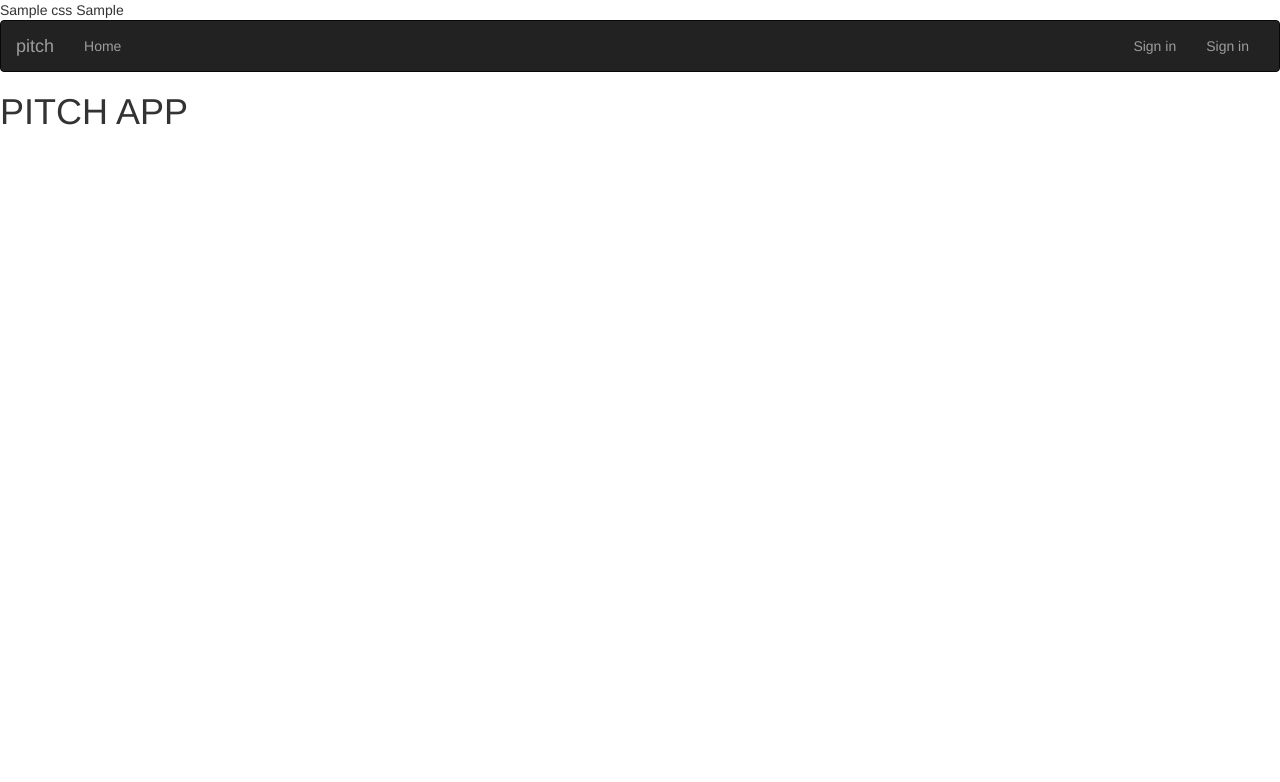
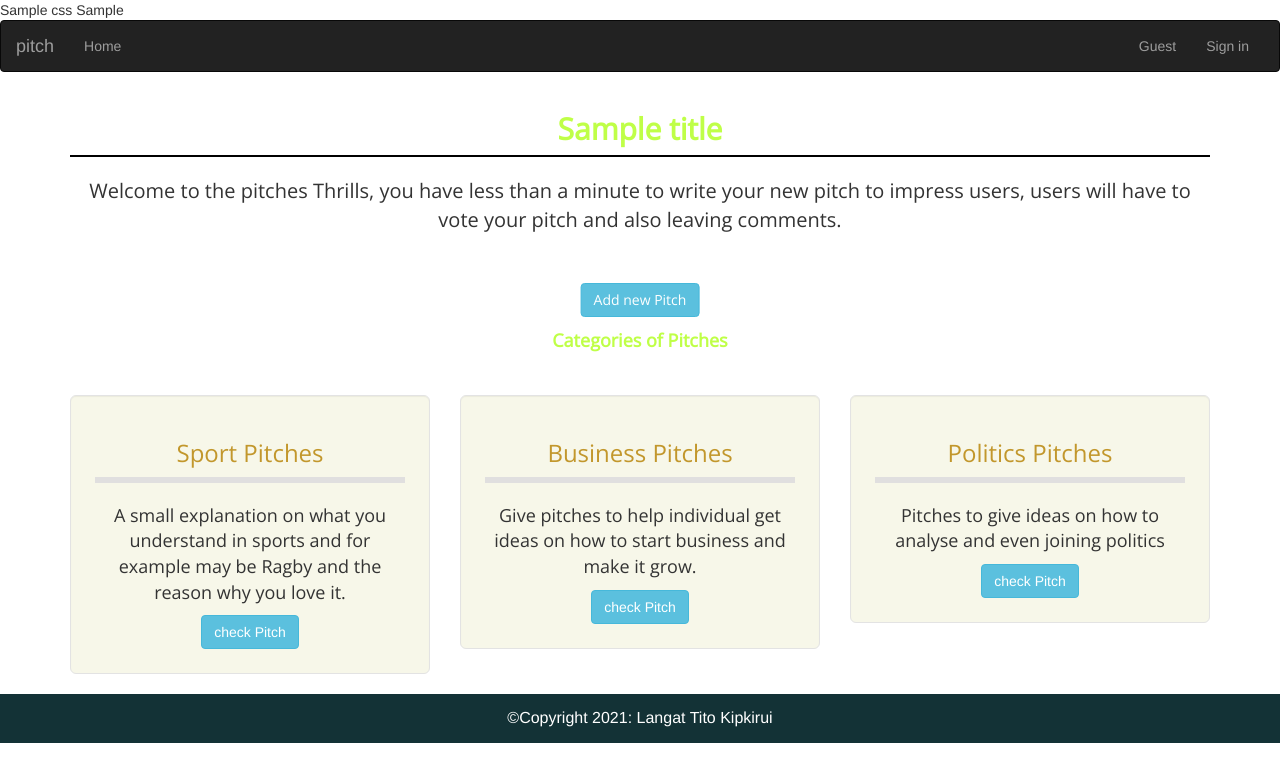
Before and after one commit to Hezron-tech/Pitch-app, a Python web app: template app/templates/index.html in a window 1280 px wide. Shown: the top 782 px of the page. Run offline with Jinja, Linux system fonts and the light colour scheme; the template is opened without the code that fills it: most values are stand-ins (such as "Sample title", 1, 10 or a date in 2020); some libraries are stand-ins or nearby versions.

Commit message:
creating new pitch

```diff
--- a/app/templates/index.html
+++ b/app/templates/index.html
@@ -1,8 +1,99 @@
-{% extends "base.html" %}
+{% extends 'base.html'%}
+{% import 'macros.html' as macro%}
+{%block styles%}
+{{super()}}
+<link rel="preconnect" href="https://fonts.googleapis.com">
+<link rel="preconnect" href="https://fonts.gstatic.com" crossorigin>
+<link href="https://fonts.googleapis.com/css2?family=Open+Sans&display=swap" rel="stylesheet">
+{%endblock%}
+{% block content%}
+<style>
+    .imp {
+        background-color: #f7f7e7ea;
+    }
+    #hr1 {
+        border-top: 2px solid black !important;
+    }
+    hr {
+        border-top: 0px solid #E0DFDF !important;
+        padding: 0;
+        margin-top: 0.5em !important;
+        border-width: 6px !important;
+        width: 100%;
+    }
+</style>
+<div class="container">
+    <div>
+        <h2 style="text-align:center;font-family: 'Open Sans', sans-serif;font-size:30px;font-weight: 900;color:rgb(191, 255, 71)">
+            {{title}}</h2>
+        <hr id="hr1">
+        <p style="text-align:center;font-family: 'Open Sans', sans-serif;font-size:20px">Welcome to the pitches Thrills,
+            you have less than a minute to write your new pitch to
+            impress users, users will have to vote your pitch and also leaving comments.</p>
+    </div> <br>
+    <div>
+        <a href="{{url_for('main.new_pitch')}}" class="btn btn-info btn-center -center"
+            style="  margin-top: 2rem;position: absolute;top: 35%;left: 50%;-ms-transform: translate(-50%, -50%);transform: translate(-50%, -50%);font-family: 'Open Sans', sans-serif;">
+            Add new Pitch</a>
+    </div>
+</div>
+<div class="container">
+    <h4
+        style="text-align:center;color:rgb(191, 255, 71);padding-top:5%;padding-bottom:3%;font-family: 'Open Sans', sans-serif;font-weight:900;">
+        Categories of Pitches</h4>
+    <div class="row">
+        <div class="col-md-4">
+            <div class="card ">
+                <div class="well well-lg p-2 imp" style="text-align: center;">
+                    <h3 style="font-family: 'Open Sans', sans-serif;color:#c2972c;">Sport Pitches</h3>
+                    <hr>
+                    <p style="font-family: 'Open Sans', sans-serif;font-size:18px"> A small explanation on what you
+                        understand in
+                        sports and for example may be Ragby and the reason why you love it.
+                    </p>
+                    <a href="{{url_for('main.sports')}}" class="btn btn-info btn-center -center">
+                        check Pitch</a>
+                </div>
+            </div>
+        </div>
+        <div class="col-md-4">
+            <div class="card ">
+                <div class="well well-lg p-2 imp" style="text-align: center;">
+                    <h3 style="font-family: 'Open Sans', sans-serif;color:#c2972c;">Business Pitches</h3>
+                    <hr>
+                    <p style="font-family: 'Open Sans', sans-serif;font-size:18px">Give pitches to help individual get
+                        ideas on how to
+                        start business and make it grow. </p>
+                    <a href="{{url_for('main.business')}}" class="btn btn-info btn-center -center">
+                        check Pitch</a>
+                </div>
+            </div>
+        </div>
 
-{% block content %}
-<h1 class="title">
-  PITCH APP
-</h1>
-
-{% endblock %}
+        <div class="col-md-4">
+            <div class="card ">
+                <div class="well well-lg p-2 imp" style="text-align: center;">
+                    <h3 style="font-family: 'Open Sans', sans-serif;color: #C2972C;">Politics Pitches</h3>
+                    <hr>
+                    <p style="font-family: 'Open Sans', sans-serif;font-size:18px">Pitches to give ideas on how to
+                        analyse and even
+                        joining politics</p>
+                    <a href="{{url_for('main.politics')}}" class="btn btn-info btn-center -center">
+                        check Pitch</a>
+                </div>
+            </div>
+        </div>
+    </div>
+</div>
+<div>
+    <footer class="page-footer">
+        <div class="" style="background-color: #133236; color:white; font-size:12pt; padding: 1%;">
+            <div class="footer-copyright text-center py-3">&#169;Copyright 2021: Langat Tito Kipkirui
+            </div>
+        </div>
+    </footer>
+</div>
+{%endblock%}
+white_check_mark
+eyes
+raised_hands
--- /dev/null
+++ b/app/templates/macros.html
@@ -0,0 +1,38 @@
+{% macro displayPitches(pitches_list) %}
+    {% for pitch in pitches_list %}
+    <div class="movie-card">
+        <div class="card col-sm mt-2">
+            <div class="well well-lg p-5" style="text-align: left;">
+                <h3 style="font-weight: 900;">{{pitch.pitch_title}}</h3>
+                <p>{{pitch.pitch_itself}}</p>
+                <p>{{pitch.pitch_comment|truncate(70)}}</p>
+                <p style="font-weight: 900; "><span>Posted on: {{pitch.posted.strftime('%d.%m.%Y')}} by :
+                </span> {{pitch.user.username}} <span>
+                    </span>
+                </p>
+                <div class="row">
+                    <div class="btn-group col-md-8">
+                     <br>
+                    </div>
+                    <div class=col-md-6>
+                        <a href="{{url_for('main.post_comment',id=pitch.id)}}" class="btn btn-default btn-center -center">
+                            <svg xmlns="http://www.w3.org/2000/svg" width="16" height="16" fill="currentColor"
+                                class="bi bi-pen-fill" viewBox="0 0 16 16">
+                                <path
+                                    d="m13.498.795.149-.149a1.207 1.207 0 1 1 1.707 1.708l-.149.148a1.5 1.5 0 0 1-.059 2.059L4.854 14.854a.5.5 0 0 1-.233.131l-4 1a.5.5 0 0 1-.606-.606l1-4a.5.5 0 0 1 .131-.232l9.642-9.642a.5.5 0 0 0-.642.056L6.854 4.854a.5.5 0 1 1-.708-.708L9.44.854A1.5 1.5 0 0 1 11.5.796a1.5 1.5 0 0 1 1.998-.001z" />
+                            </svg>Comment</a>
+                    </div>
+                </div>
+            </div>
+        </div>
+    </div>
+    {% endfor %}
+    {%endmacro%}
+    {%macro displayComments(comments_list)%}
+    {%for comment in comments_list%}
+    <div class="col-md-12">
+        <p>{{comment.comment_itself}}</p>
+        <h5>By : {{comment.user.username}}</h5>
+    </div>
+    {%endfor%}
+    {%endmacro%}
--- a/app/templates/navbar.html
+++ b/app/templates/navbar.html
@@ -1,3 +1,10 @@
+<!DOCTYPE html>
+<html>
+  <head>
+    <meta charset="utf-8">
+    <title></title>
+  </head>
+  <body>
     <div class="navbar navbar-inverse" role="navigation">
         <div class="container-fluid">
             <div class="navbar-header">
@@ -7,26 +14,22 @@
                   <span class="icon-bar"></span>
                   <span class="icon-bar"></span>
                 </button>
-            <a class="navbar-brand" href="/"> pitch</a>
+                <a class="navbar-brand" href="/">pitch</a>
             </div>
             <div class="navbar-collapse collapse">
                 <ul class="nav navbar-nav">
                     <li><a href="/">Home</a></li>
                 </ul>
 
+
                 <ul class="nav navbar-nav navbar-right">
+
                   {% if current_user.is_authenticated %}
-                <li style="color:white;padding:15px;">{{current_user.username}}</li>
+                  <li><a href="#">{{current_user.username}}</a></li>
+                  <li><a href="{{url_for('main.profile',uname = current_user.username)}}">Profile</a></li>
                   <li><a href="{{url_for('auth.logout')}}">Sign out</a></li>
                   {% else %}
-                <li><a href="{{url_for('auth.login')}}">Sign in</a></li>
-                {%endif%}
-            </ul>
-            <ul class="nav navbar-nav navbar-right">
-                {% if current_user.is_authenticated %}
-                <li><a href="{{url_for('main.profile',uname=current_user.username)}}">Profile</a></li>
-                <li><a href="{{url_for('auth.logout')}}">Sign out</a></li>
-                {% else %}
+                  <li><a href="#">Guest</a></li>
                   <li><a href="{{url_for('auth.login')}}">Sign in</a></li>
                   {%endif%}
                 </ul>
@@ -34,3 +37,5 @@
 
         </div>
     </div>
+  </body>
+</html>
--- /dev/null
+++ b/app/templates/pitches.html
@@ -0,0 +1,6 @@
+{% extends 'base.html'%}
+{%block content%}
+<div class="col-md-8 card mt-3 p-5">
+    {{wtf.quick_form(pitchesform)}}
+</div>
+{%endblock%}
```
Lines whose indentation alone changed are shown as unchanged.
